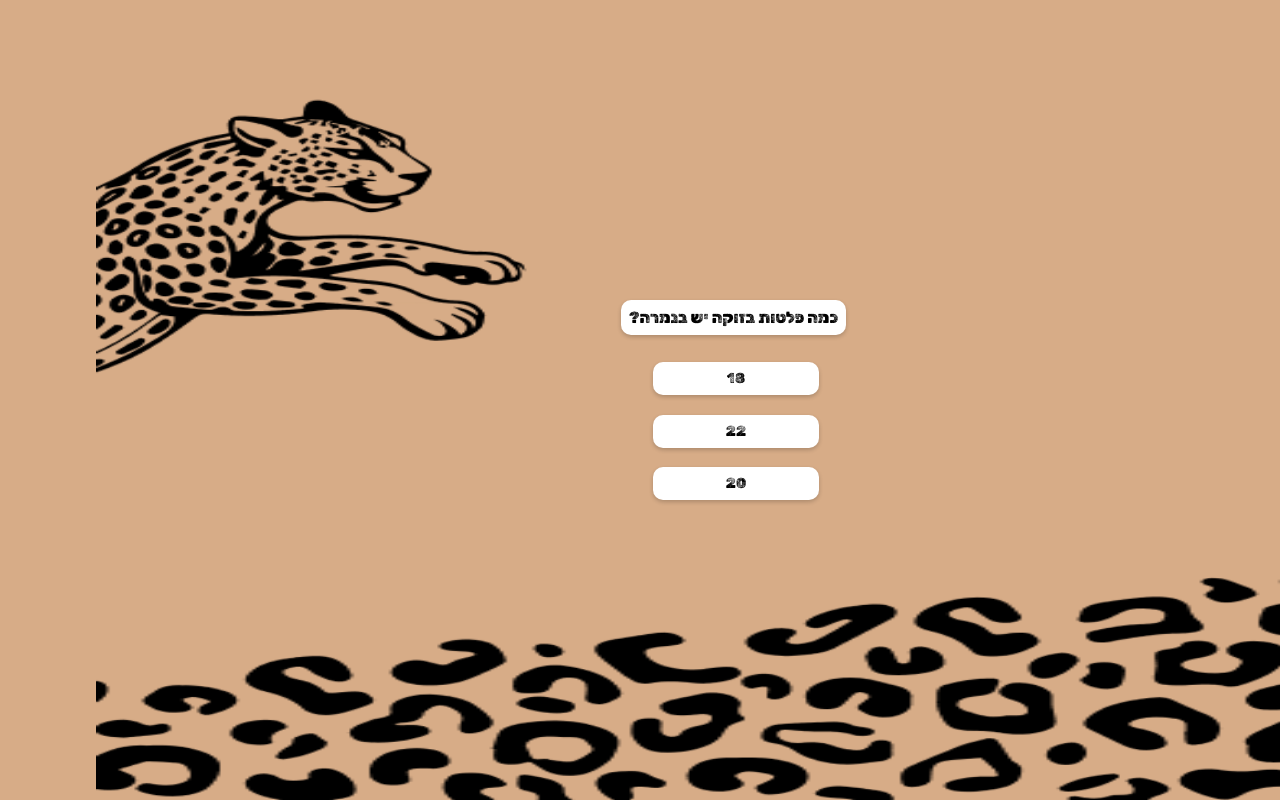
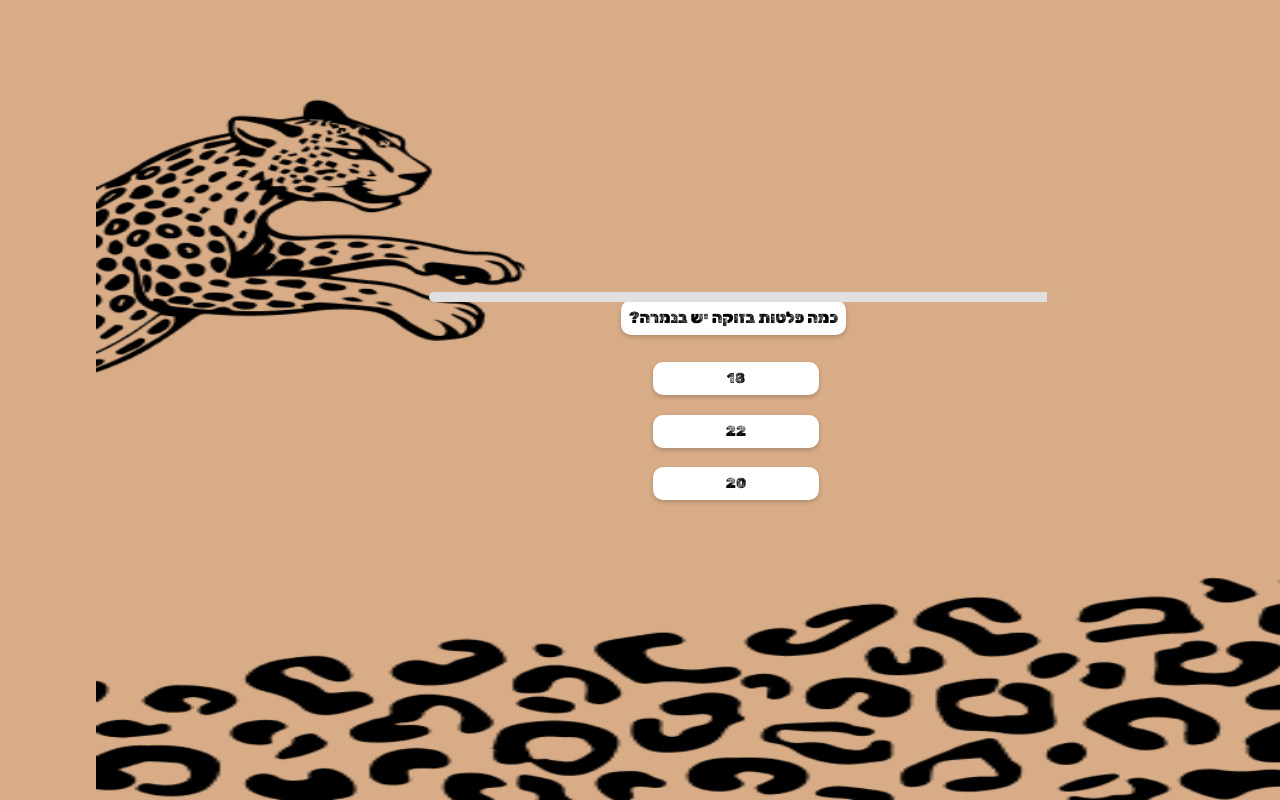
Before and after one commit to gefen12/my-app, a React (Create React App) app: page / in a window 1280 px wide. Both pictures are taken after a click on the element "בואו נתחיל". Built offline with nearby package versions, Linux system fonts and the light colour scheme.

Commit message:
add progress bar
still needs to be designed

```diff
--- a/src/App.jsx
+++ b/src/App.jsx
@@ -8,6 +8,7 @@ import questions from './questions.json'; // Import JSON data
 import WelcomeScreen from './components/WelcomeScreen';
 import Header from "./components/Header";
 import QuestionCard from "./components/QuestionCard";
+import ProgressBar from "./components/ProgressBar";
 // import TestSequence from "./TestSequence";
 // import TestFillInTheBlank from "./TestFillInTheBlank";
 
@@ -46,11 +47,18 @@ function App() {
       <img src={leopardPattern} alt="leopard pattern" className="leopard-pattern" />
       {showWelcome && <WelcomeScreen onStart={() => setShowWelcome(false)} />}
       {!showWelcome && !quizCompleted &&(
-        <QuestionCard
-        question={questions[currentQuestionIndex]}
-        onNext={handleNext}
-        onAnswer={handleAnswer}
-        />
+        <>
+          {/* Progress Bar */}
+           <ProgressBar
+               current={currentQuestionIndex + 1}
+               total={questions.length}
+           />
+            <QuestionCard
+              question={questions[currentQuestionIndex]}
+              onNext={handleNext}
+              onAnswer={handleAnswer}
+            />
+        </>
         // <TestSequence />
         // <TestFillInTheBlank />
       )}
--- /dev/null
+++ b/src/components/ProgressBar.css
@@ -0,0 +1,17 @@
+.progress-bar-container {
+  position: absolute;
+  top: 36.5vh;
+  right: 24vw;
+    width: 50%;
+    height: 10px;
+    background-color: #e0e0e0;
+    border-radius: 5px;
+    overflow: hidden;
+    z-index: 3;
+  }
+
+  .progress-bar {
+    height: 100%;
+    background-color: #D7AC87;
+    transition: width 0.3s ease;
+  }
--- /dev/null
+++ b/src/components/ProgressBar.jsx
@@ -0,0 +1,17 @@
+import React from "react";
+import "./ProgressBar.css";
+
+const ProgressBar = ({ current, total }) => {
+  const progressPercentage = (current / total) * 100;
+
+  return (
+    <div className="progress-bar-container">
+      <div
+        className="progress-bar"
+        style={{ width: `${progressPercentage}%` }}
+      ></div>
+    </div>
+  );
+};
+
+export default ProgressBar;
```
